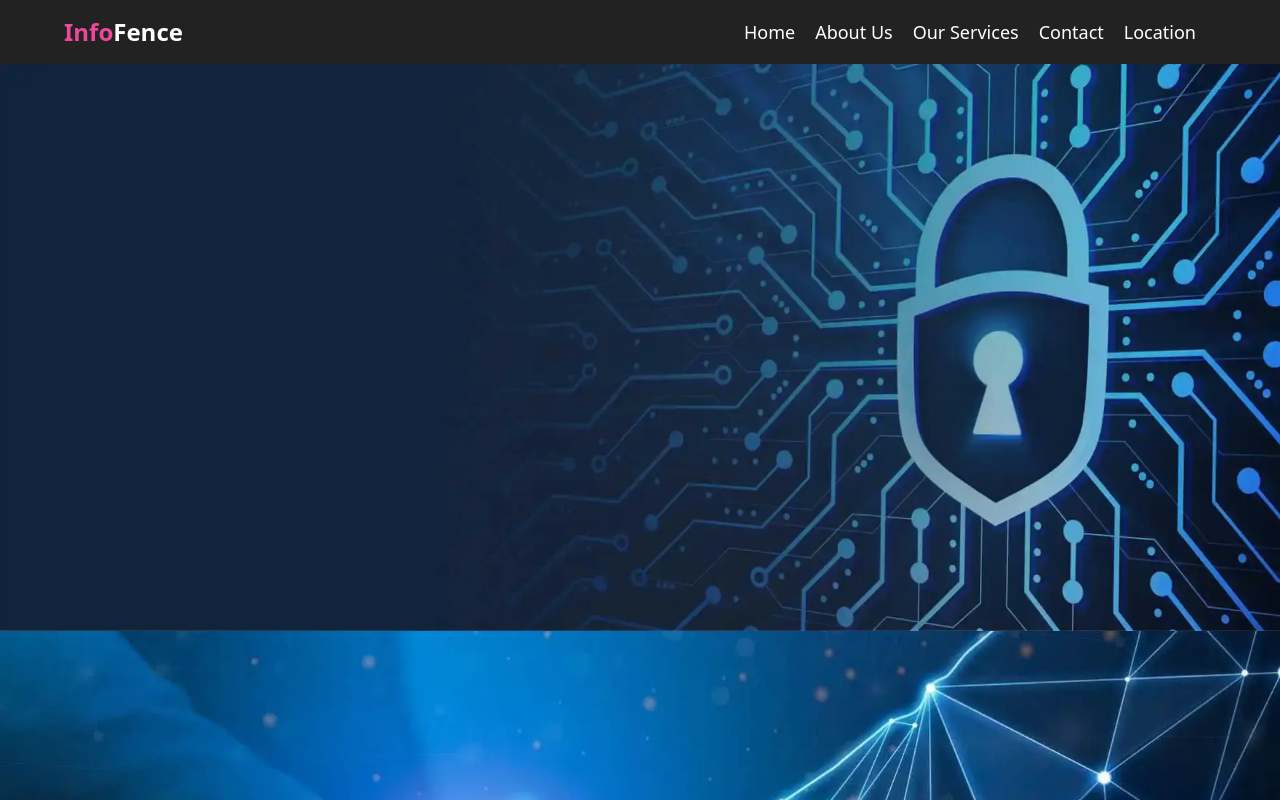
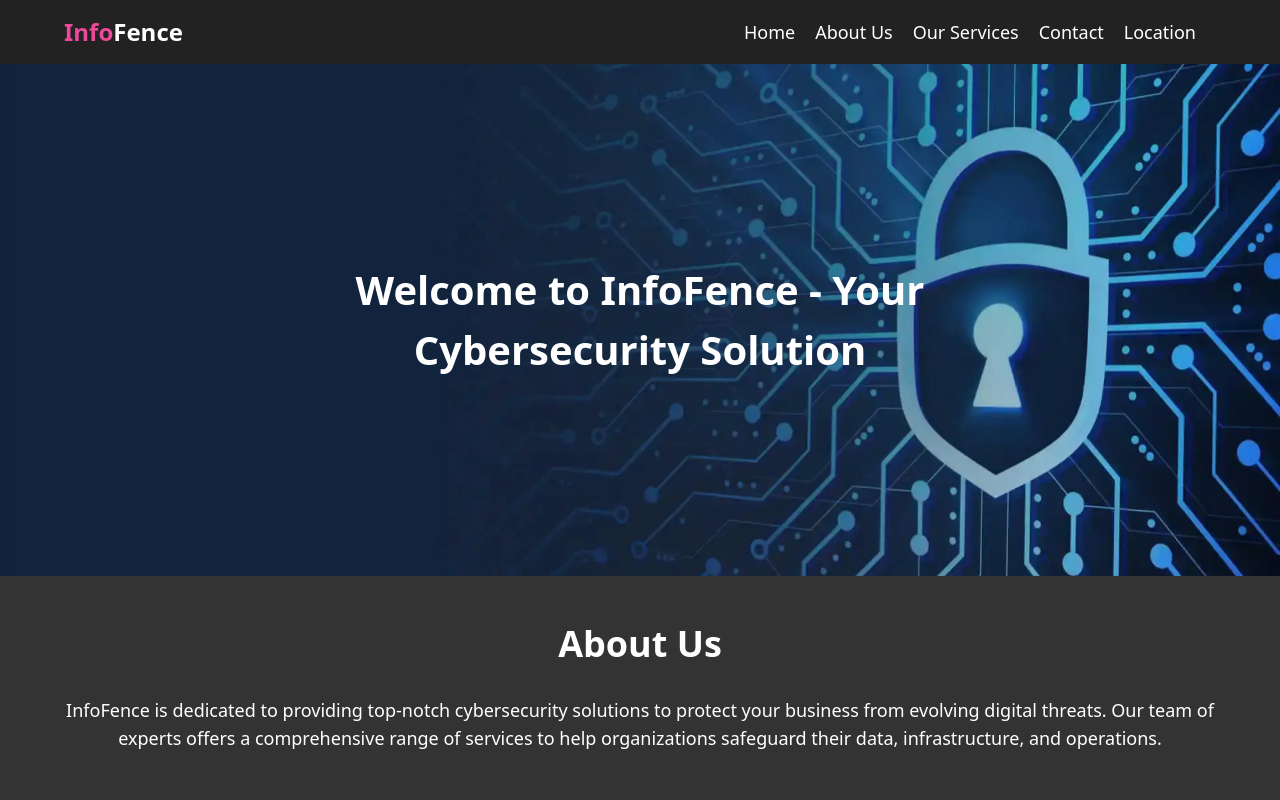
Before and after one commit to okanet/infofence, a website: page index.html in a window 1280 px wide. Shown: the top 800 px of the page. Drawn offline with nearby package versions, Linux system fonts and the light colour scheme.

Commit message:
bug resolved

```diff
--- a/index.html
+++ b/index.html
@@ -5,7 +5,7 @@
   <meta name="viewport" content="width=device-width, initial-scale=1.0">
   <title>InfoFence Cybersecurity</title>
   <link rel="stylesheet" href="output.css">
-  <link rel="stylesheet" href="styles.css">
+  <link rel="stylesheet" href="./styles.css">
   <script src="https://cdn.tailwindcss.com"></script>
 </head>
 <body>
@@ -34,7 +34,7 @@
 
   <!-- Banner Section -->
   <section class="relative overflow-hidden">
-    <div class="./banner-images">
+    <div class="banner-images">
       <img src="./cyber-security.webp" alt="Cybersecurity">
       <img src="./ciso.webp" alt="vCISO Services">
       <img src="./cloud-adoption.webp" alt="Cloud Adoption">
@@ -56,7 +56,7 @@
       <h2 class="text-4xl font-semibold mb-8 text-sky-400">Our Services</h2>
       <div class="grid grid-cols-1 sm:grid-cols-2 md:grid-cols-3 gap-8">
         <div class=" p-6 rounded-lg shadow-lg">
-          <img src="Cloud-Security-Statistics-723x1024.webp" alt="Cybersecurity" class="w-full h-48 object-cover rounded-t-lg">
+          <img src="./Cloud-Security-Statistics-723x1024.webp" alt="Cybersecurity" class="w-full h-48 object-cover rounded-t-lg">
           <h3 class="text-2xl font-bold mt-4">Cybersecurity</h3>
           <p>Protect your organization from cyber threats with our comprehensive cybersecurity solutions.</p>
         </div>
```
